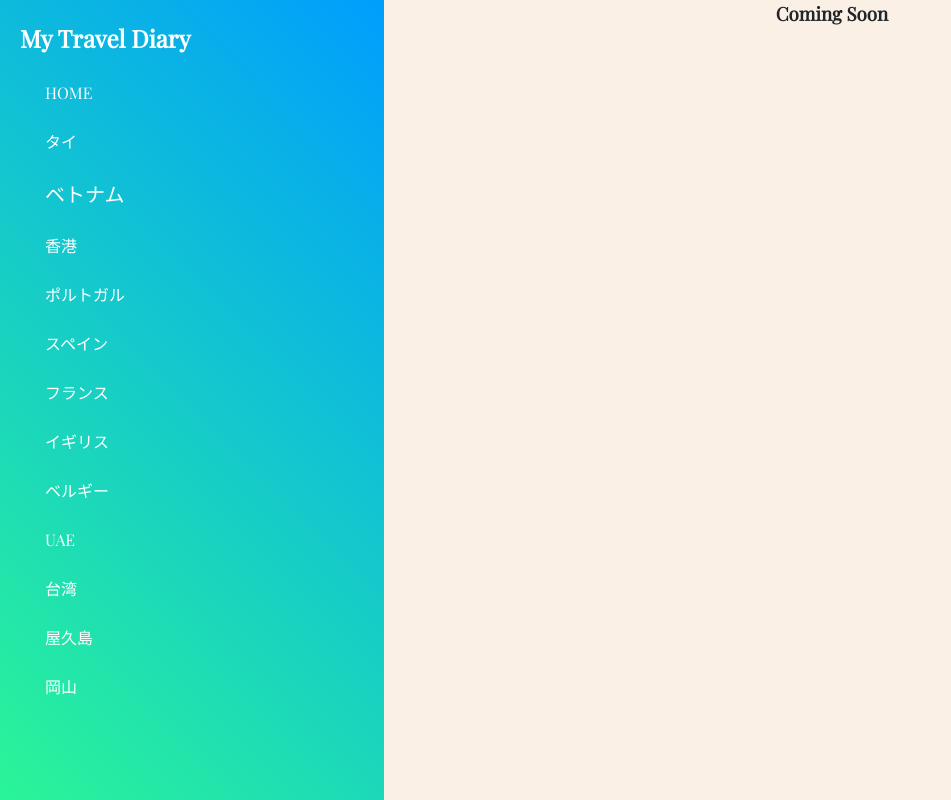
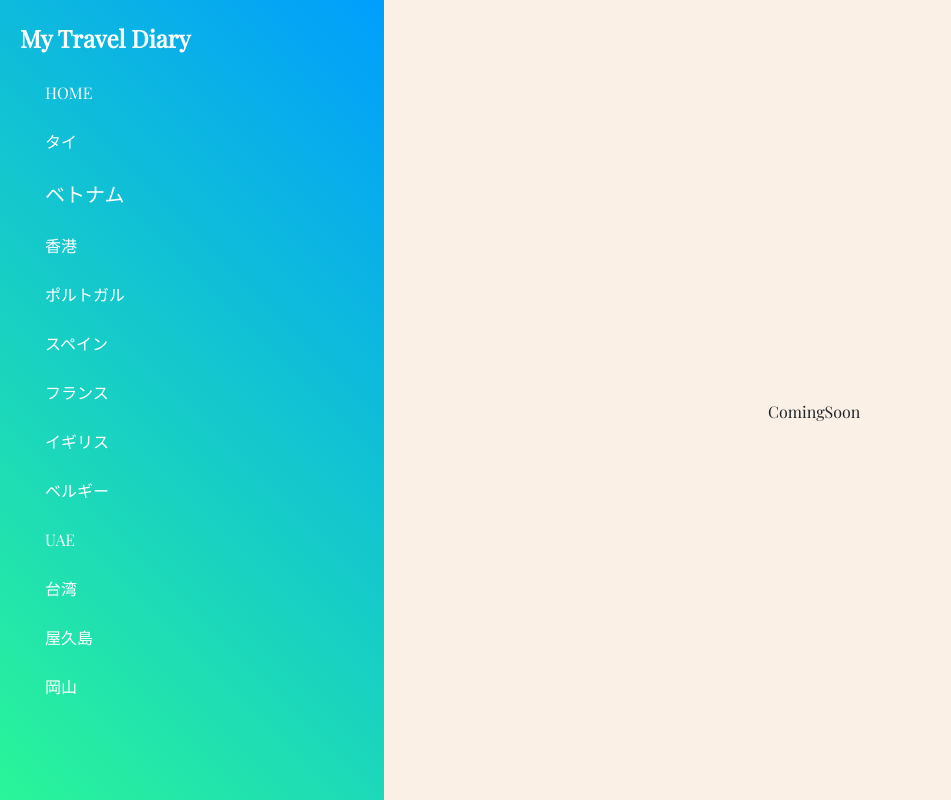
Before and after one commit to sukemaru-injp/my-travel, a Vue app: page /coming in a window 1280 px wide. Shown: the whole page, without its empty margins (0-951 px from the left). Built offline with nearby package versions, Linux system fonts and the light colour scheme.

Commit message:
strAnimate

```diff
--- /dev/null
+++ b/src/assets/styles/coming.css
@@ -0,0 +1,10 @@
+.another {
+  position: relative;
+}
+
+.animate {
+  position: absolute;
+  top: 50%;
+  left: 60%;
+}
+/*# sourceMappingURL=coming.css.map */
--- /dev/null
+++ b/src/assets/styles/coming.scss
@@ -0,0 +1,11 @@
+@import 'mixin';
+
+.another {
+  position: relative;
+}
+
+.animate {
+  position: absolute;
+  top: 50%;
+  left: 60%;
+}
--- a/src/views/Coming.vue
+++ b/src/views/Coming.vue
@@ -1,7 +1,18 @@
 <template>
   <div id="content">
-    <section class="sec">
-      <h3 class="coming">Coming Soon</h3>
+    <section class="sec anoter">
+      <div class="animate">
+        <span class="char">C</span>
+        <span class="char">o</span>
+        <span class="char">m</span>
+        <span class="char">i</span>
+        <span class="char">n</span>
+        <span class="char">g</span>
+        <span class="char">S</span>
+        <span class="char">o</span>
+        <span class="char">o</span>
+        <span class="char">n</span>
+      </div>
     </section>
   </div>
 </template>
@@ -15,12 +26,20 @@ export default {
     return {
       title: 'Welcome To MyPage'
     }
+  },
+  methods: {
+    strAnimate() {
+      document.querySelector('.animate').classList.toggle('dancing')
+    }
+  },
+  mounted() {
+    this.strAnimate()
   }
 }
 </script>
 
 <style scoped>
 @import "../assets/styles/home.css";
-
+@import "../assets/styles/coming.css";
 
 </style>
```
Also changed, not shown: 1 other file (tests, documents, lock files or other folders).
